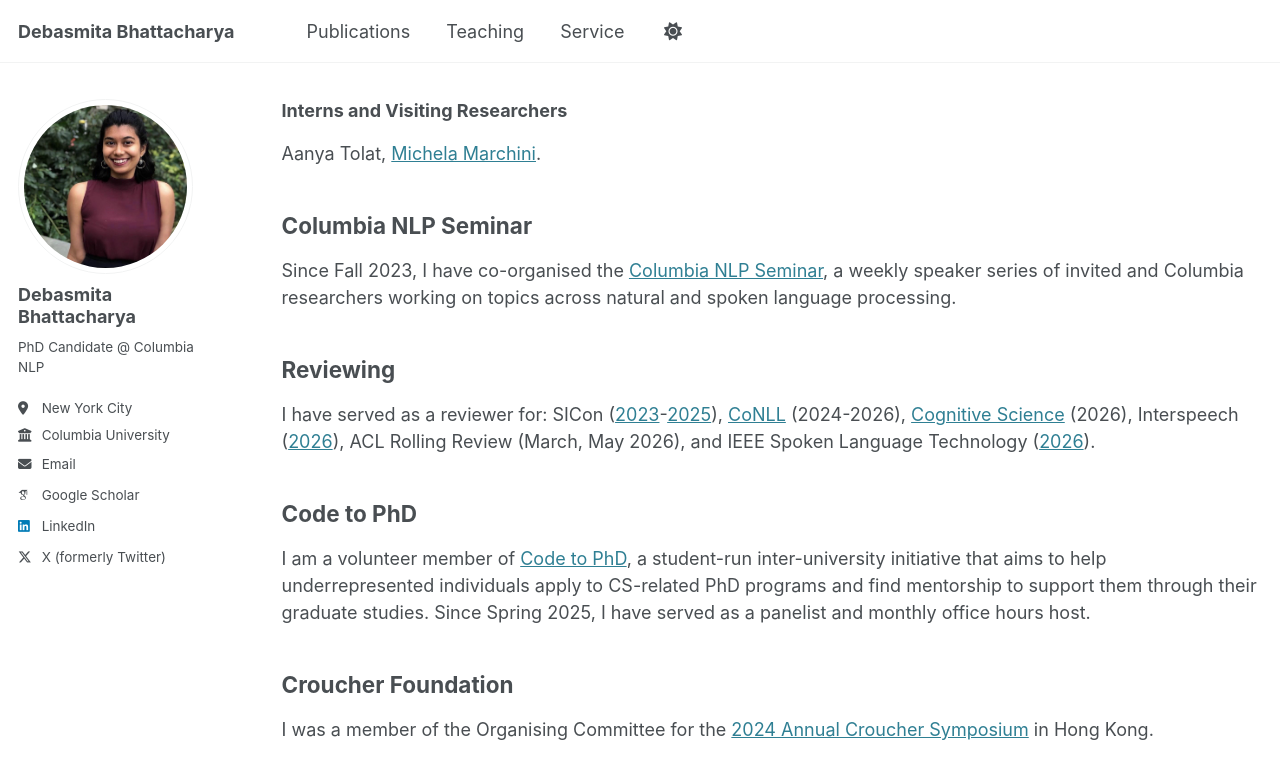
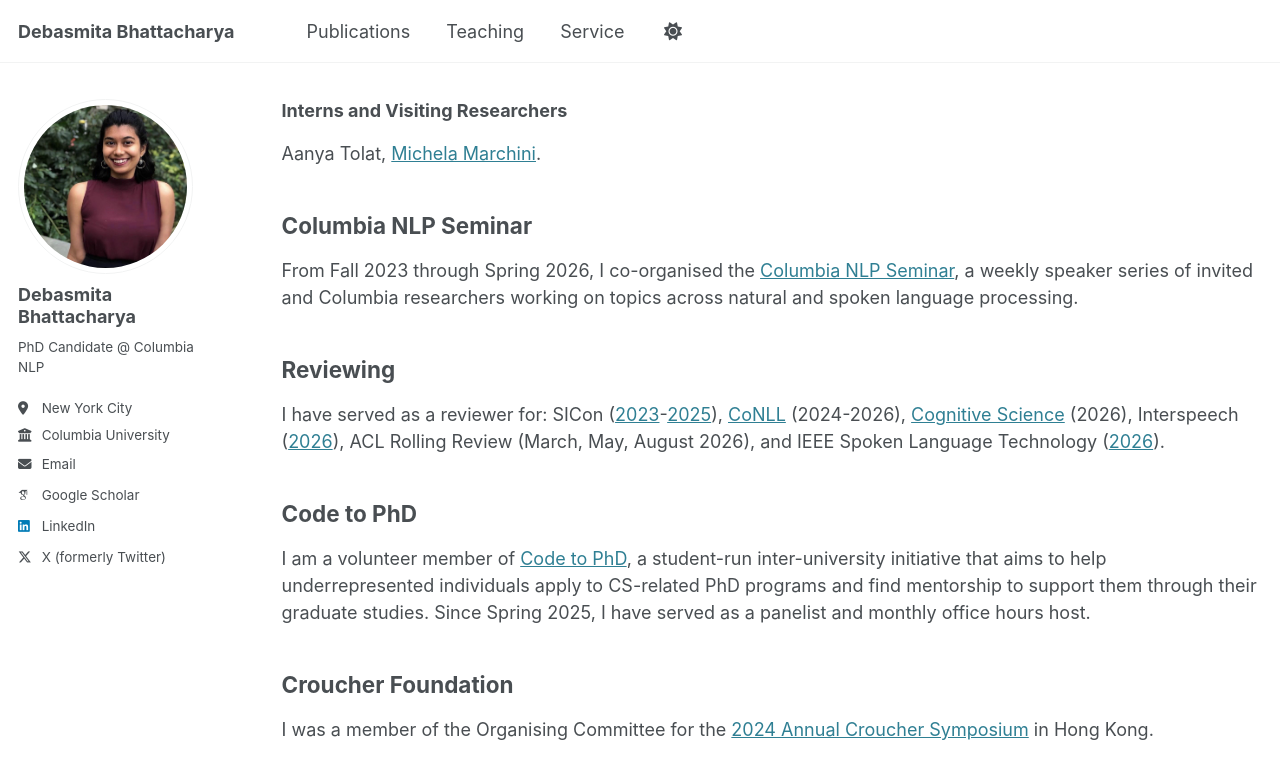
Before and after one commit to debasmita-b/debasmita-b.github.io, a Jekyll site: the page built from _pages/service.md, in a window 1280 px wide and 900 px high, scrolled down 412 px. Shown: the top 779 px of the window. Built offline with Jekyll 4.4.1, drawn with Linux system fonts in a browser that asks for light colours; some web fonts are replaced.

Commit message:
updating seminar dates + ARR august reviewing

```diff
--- a/_pages/service.md
+++ b/_pages/service.md
@@ -20,11 +20,11 @@ Aanya Tolat, [Michela Marchini](https://www.linkedin.com/in/michelamarchini/).
 
 ## Columbia NLP Seminar
 
-Since Fall 2023, I have co-organised the [Columbia NLP Seminar](https://siyan-sylvia-li.github.io/columbia-nlp-site-petri/events/), a weekly speaker series of invited and Columbia researchers working on topics across natural and spoken language processing.
+From Fall 2023 through Spring 2026, I co-organised the [Columbia NLP Seminar](https://siyan-sylvia-li.github.io/columbia-nlp-site-petri/events/), a weekly speaker series of invited and Columbia researchers working on topics across natural and spoken language processing.
 
 ## Reviewing
 
-I have served as a reviewer for: SICon ([2023](https://sites.google.com/view/sicon-2023/)-[2025](https://sites.google.com/view/sicon2025/)), [CoNLL](https://conll.org) (2024-2026), [Cognitive Science](https://cognitivesciencesociety.org/cognitive-science-journal/) (2026), Interspeech ([2026](https://interspeech2026.org/en-AU)), ACL Rolling Review (March, May 2026), and IEEE Spoken Language Technology ([2026](https://attend.ieee.org/slt-2026/)).
+I have served as a reviewer for: SICon ([2023](https://sites.google.com/view/sicon-2023/)-[2025](https://sites.google.com/view/sicon2025/)), [CoNLL](https://conll.org) (2024-2026), [Cognitive Science](https://cognitivesciencesociety.org/cognitive-science-journal/) (2026), Interspeech ([2026](https://interspeech2026.org/en-AU)), ACL Rolling Review (March, May, August 2026), and IEEE Spoken Language Technology ([2026](https://attend.ieee.org/slt-2026/)).
 
 ## Code to PhD
 
```
